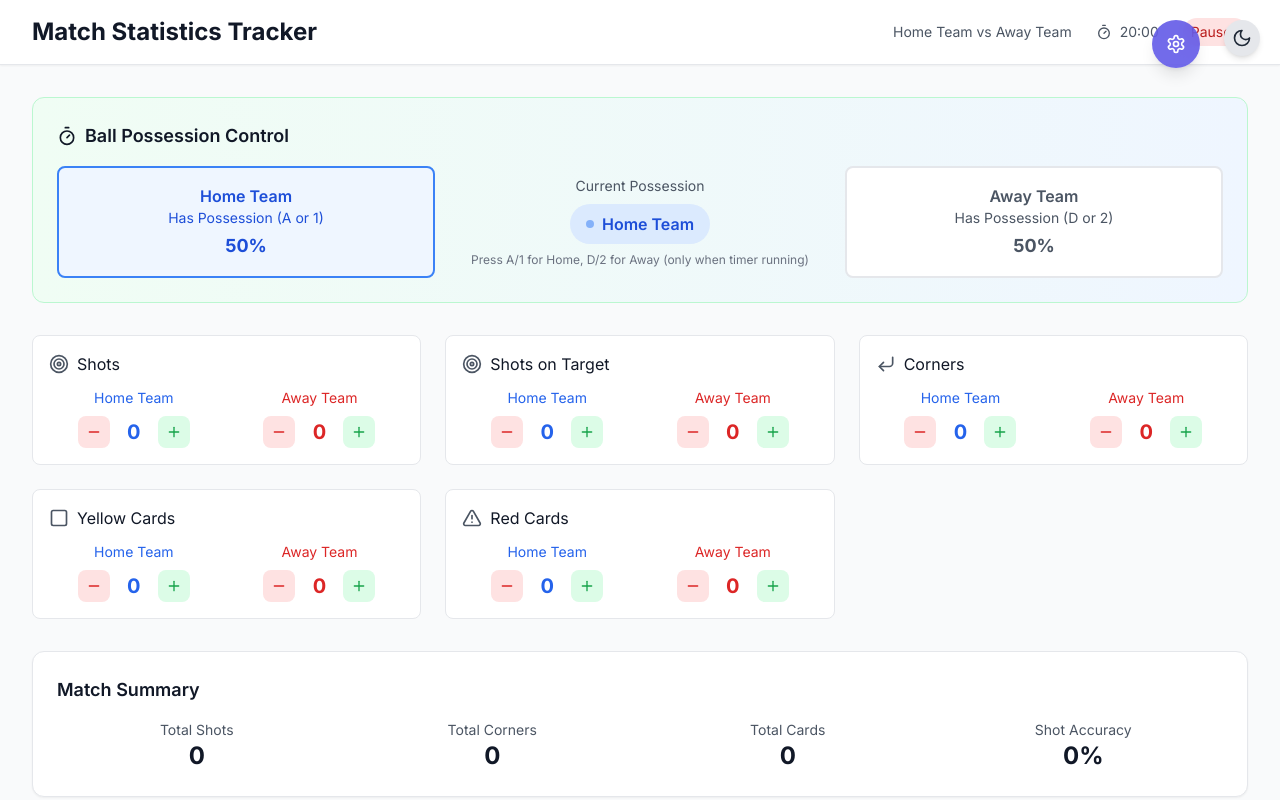
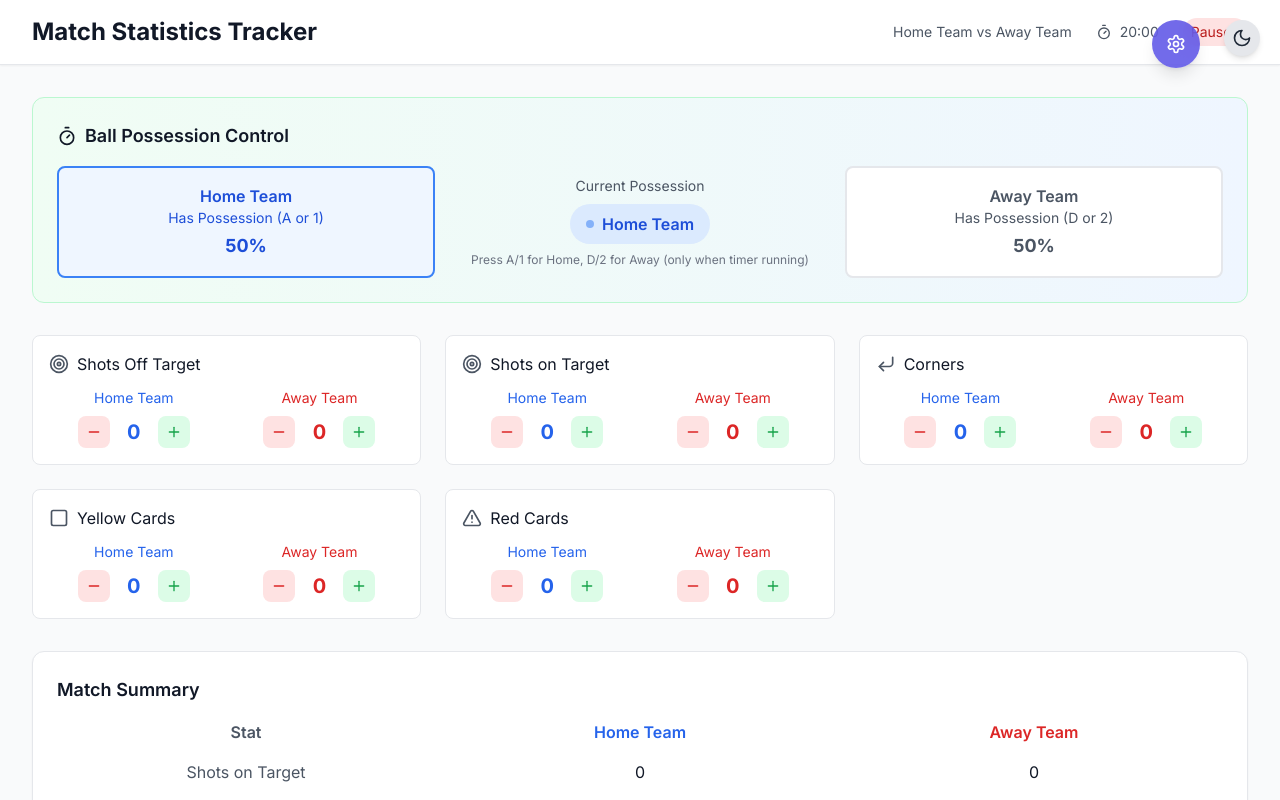
Before and after one commit to yaseen-naseer/futsal, a React (Vite) app: page / in a window 1280 px wide. Both pictures are taken after a click on the button "Stats Tracker". Shown: the top 800 px of the page. Built offline with nearby package versions, Linux system fonts and the light colour scheme.

Commit message:
Rename shots stat to shots off target and expand match summary

```diff
--- a/src/components/StatsTracker.tsx
+++ b/src/components/StatsTracker.tsx
@@ -24,6 +24,69 @@ export const StatsTracker: React.FC<StatsTrackerProps> = ({
   switchBallPossession,
 }) => {
   const { homeTeam, awayTeam, ballPossession } = gameState;
+
+  const totalShotsHome =
+    homeTeam.stats.shotsOffTarget + homeTeam.stats.shotsOnTarget;
+  const totalShotsAway =
+    awayTeam.stats.shotsOffTarget + awayTeam.stats.shotsOnTarget;
+
+  const summaryStats = [
+    {
+      label: 'Shots on Target',
+      home: homeTeam.stats.shotsOnTarget,
+      away: awayTeam.stats.shotsOnTarget,
+    },
+    {
+      label: 'Shots Off Target',
+      home: homeTeam.stats.shotsOffTarget,
+      away: awayTeam.stats.shotsOffTarget,
+    },
+    {
+      label: 'Total Shots',
+      home: totalShotsHome,
+      away: totalShotsAway,
+    },
+    {
+      label: 'Shot Accuracy',
+      home:
+        totalShotsHome > 0
+          ? `${Math.round((homeTeam.stats.shotsOnTarget / totalShotsHome) * 100)}%`
+          : '0%',
+      away:
+        totalShotsAway > 0
+          ? `${Math.round((awayTeam.stats.shotsOnTarget / totalShotsAway) * 100)}%`
+          : '0%',
+    },
+    {
+      label: 'Corners',
+      home: homeTeam.stats.corners,
+      away: awayTeam.stats.corners,
+    },
+    ...(gameState.gamePreset.type === 'football'
+      ? [
+          {
+            label: 'Offsides',
+            home: homeTeam.stats.offsides ?? 0,
+            away: awayTeam.stats.offsides ?? 0,
+          },
+        ]
+      : []),
+    {
+      label: 'Yellow Cards',
+      home: homeTeam.stats.yellowCards,
+      away: awayTeam.stats.yellowCards,
+    },
+    {
+      label: 'Red Cards',
+      home: homeTeam.stats.redCards,
+      away: awayTeam.stats.redCards,
+    },
+    {
+      label: 'Possession',
+      home: `${homeTeam.stats.possession}%`,
+      away: `${awayTeam.stats.possession}%`,
+    },
+  ];
 
   const adjustStat = (team: 'home' | 'away', stat: keyof Team['stats'], delta: number) => {
     const currentValue = gameState[team === 'home' ? 'homeTeam' : 'awayTeam'].stats[stat];
@@ -187,11 +250,11 @@ export const StatsTracker: React.FC<StatsTrackerProps> = ({
         {/* Statistics Grid */}
         <div className="grid grid-cols-1 md:grid-cols-2 lg:grid-cols-3 gap-6">
           <StatControl
-            label="Shots"
+            label="Shots Off Target"
             icon={Target}
-            stat="shots"
-            homeValue={homeTeam.stats.shots}
-            awayValue={awayTeam.stats.shots}
+            stat="shotsOffTarget"
+            homeValue={homeTeam.stats.shotsOffTarget}
+            awayValue={awayTeam.stats.shotsOffTarget}
           />
 
           <StatControl
@@ -241,35 +304,17 @@ export const StatsTracker: React.FC<StatsTrackerProps> = ({
         <div className="mt-8 bg-white dark:bg-gray-800 rounded-xl shadow-sm border border-gray-200 dark:border-gray-700 p-6">
           <h3 className="text-lg font-semibold text-gray-900 dark:text-gray-100 mb-4">Match Summary</h3>
 
-          <div className="grid grid-cols-2 md:grid-cols-4 gap-4 text-center">
-            <div>
-              <div className="text-sm text-gray-600 dark:text-gray-400">Total Shots</div>
-              <div className="text-2xl font-bold text-gray-900 dark:text-gray-100">
-                {homeTeam.stats.shots + awayTeam.stats.shots}
-              </div>
-            </div>
-            <div>
-              <div className="text-sm text-gray-600 dark:text-gray-400">Total Corners</div>
-              <div className="text-2xl font-bold text-gray-900 dark:text-gray-100">
-                {homeTeam.stats.corners + awayTeam.stats.corners}
-              </div>
-            </div>
-            <div>
-              <div className="text-sm text-gray-600 dark:text-gray-400">Total Cards</div>
-              <div className="text-2xl font-bold text-gray-900 dark:text-gray-100">
-                {homeTeam.stats.yellowCards + awayTeam.stats.yellowCards +
-                 homeTeam.stats.redCards + awayTeam.stats.redCards}
-              </div>
-            </div>
-            <div>
-              <div className="text-sm text-gray-600 dark:text-gray-400">Shot Accuracy</div>
-              <div className="text-2xl font-bold text-gray-900 dark:text-gray-100">
-                {homeTeam.stats.shots + awayTeam.stats.shots > 0
-                  ? Math.round(((homeTeam.stats.shotsOnTarget + awayTeam.stats.shotsOnTarget) /
-                      (homeTeam.stats.shots + awayTeam.stats.shots)) * 100)
-                  : 0}%
-              </div>
-            </div>
+          <div className="grid grid-cols-3 gap-4 text-center">
+            <div className="font-semibold text-gray-600 dark:text-gray-400">Stat</div>
+            <div className="font-semibold text-blue-600 dark:text-blue-400">{homeTeam.name}</div>
+            <div className="font-semibold text-red-600 dark:text-red-400">{awayTeam.name}</div>
+            {summaryStats.map((row) => (
+              <React.Fragment key={row.label}>
+                <div className="text-gray-600 dark:text-gray-400">{row.label}</div>
+                <div className="font-medium text-gray-900 dark:text-gray-100">{row.home}</div>
+                <div className="font-medium text-gray-900 dark:text-gray-100">{row.away}</div>
+              </React.Fragment>
+            ))}
           </div>
         </div>
       </div>
--- a/src/hooks/useGameState.ts
+++ b/src/hooks/useGameState.ts
@@ -46,7 +46,7 @@ const initialState: GameState = {
     score: 0,
     fouls: 0,
     stats: {
-      shots: 0,
+      shotsOffTarget: 0,
       shotsOnTarget: 0,
       corners: 0,
       yellowCards: 0,
@@ -59,7 +59,7 @@ const initialState: GameState = {
     score: 0,
     fouls: 0,
     stats: {
-      shots: 0,
+      shotsOffTarget: 0,
       shotsOnTarget: 0,
       corners: 0,
       yellowCards: 0,
--- a/src/types/index.ts
+++ b/src/types/index.ts
@@ -4,7 +4,7 @@ export interface Team {
   score: number;
   fouls: number;
   stats: {
-    shots: number;
+    shotsOffTarget: number;
     shotsOnTarget: number;
     corners: number;
     offsides?: number;
```
